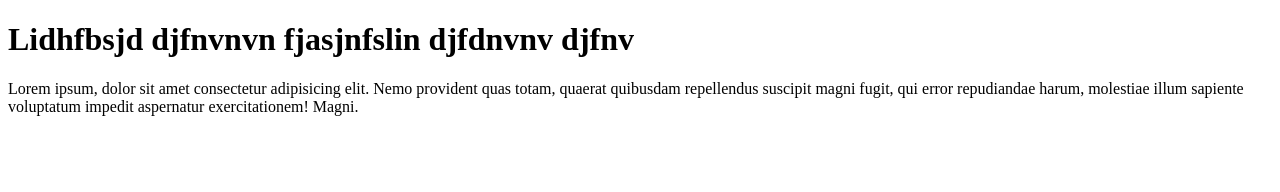
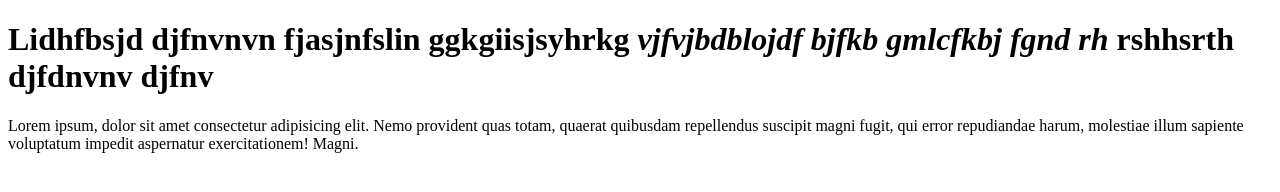
Before and after one commit to TaisLt/ManoDarbai, a plain HTML site: page antras/index.html in a window 1280 px wide. Drawn offline with Linux system fonts and the light colour scheme.

Commit message:
antro ch

```diff
--- a/antras/index.html
+++ b/antras/index.html
@@ -8,7 +8,12 @@
 <body>
 <h1>Lidhfbsjd
     djfnvnvn <b>fjasjnfslin
-
+        ggkgiisjsyhrkg
+        <i>vjfvjbdblojdf
+            bjfkb
+            gmlcfkbj fgnd rh
+        </i>
+ rshhsrth
     </b>
     djfdnvnv
     djfnv
```
